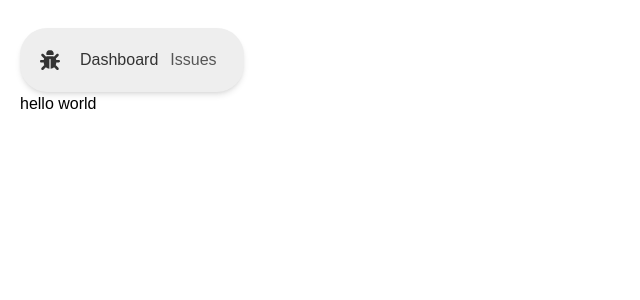
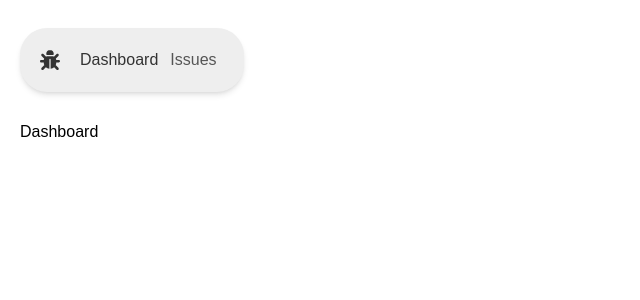
Before and after one commit to lhaniyehamiril/issues-tracker, a Next.js app: page / in a window 1280 px wide. Shown: the top 300 px of the page, without its empty margins (0-640 px from the left). Built offline with nearby package versions, Linux system fonts and the light colour scheme; a web font is replaced by a local one.

Commit message:
refactor: change ClientId and ClientSecret

```diff
--- a/app/api/auth/[...nextauth]/route.ts
+++ b/app/api/auth/[...nextauth]/route.ts
@@ -7,7 +7,7 @@ import prisma from "@/prisma/client";
     adapter: PrismaAdapter(prisma),
     providers: [
         GoogleProvider({
-            clientId: process.env.GOOGLE_CLIENT_SECRET!,
+            clientId: process.env.GOOGLE_CLIENT_ID!,
             clientSecret: process.env.GOOGLE_CLIENT_SECRET!
         })
     ],
--- a/app/page.tsx
+++ b/app/page.tsx
@@ -1,6 +1,6 @@
 
 export default function Home() {
   return (
-    <div>hello world</div>
+    <div className="mt-7">Dashboard</div>
   );
 }
```
